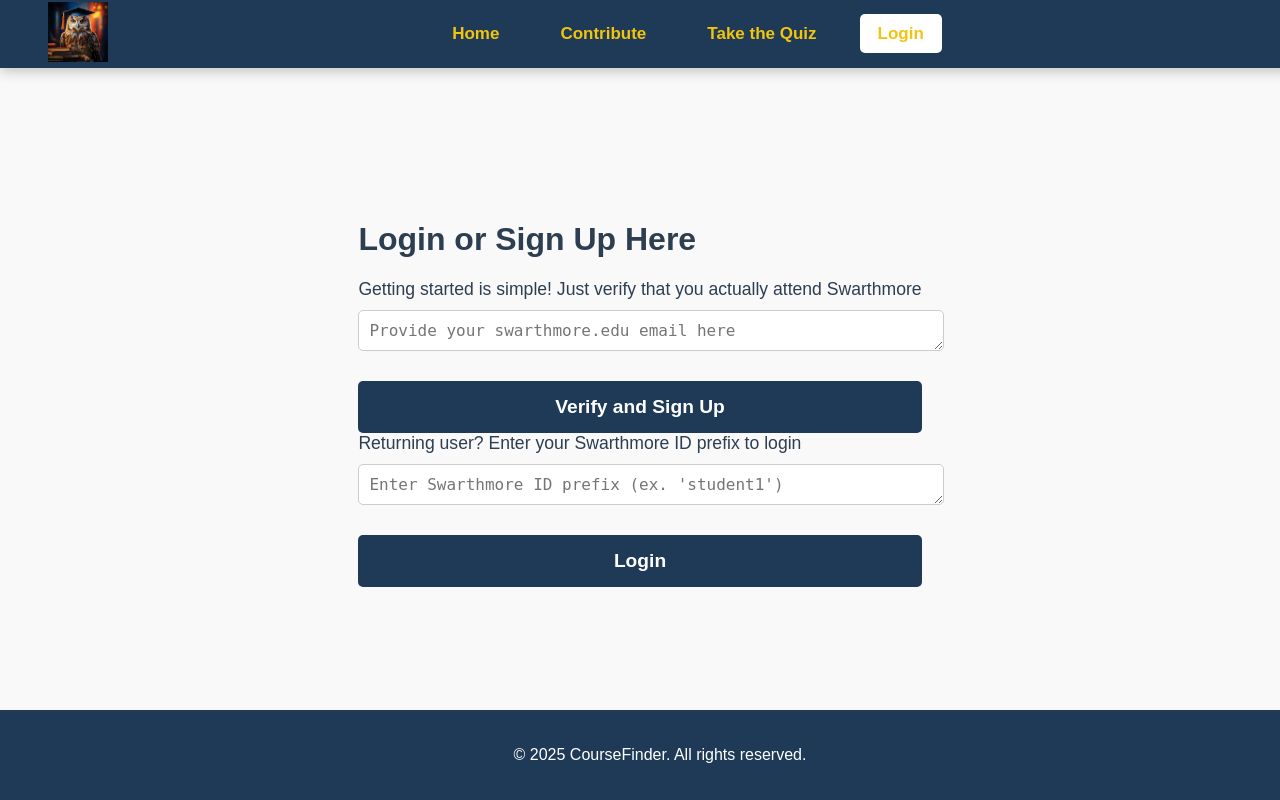
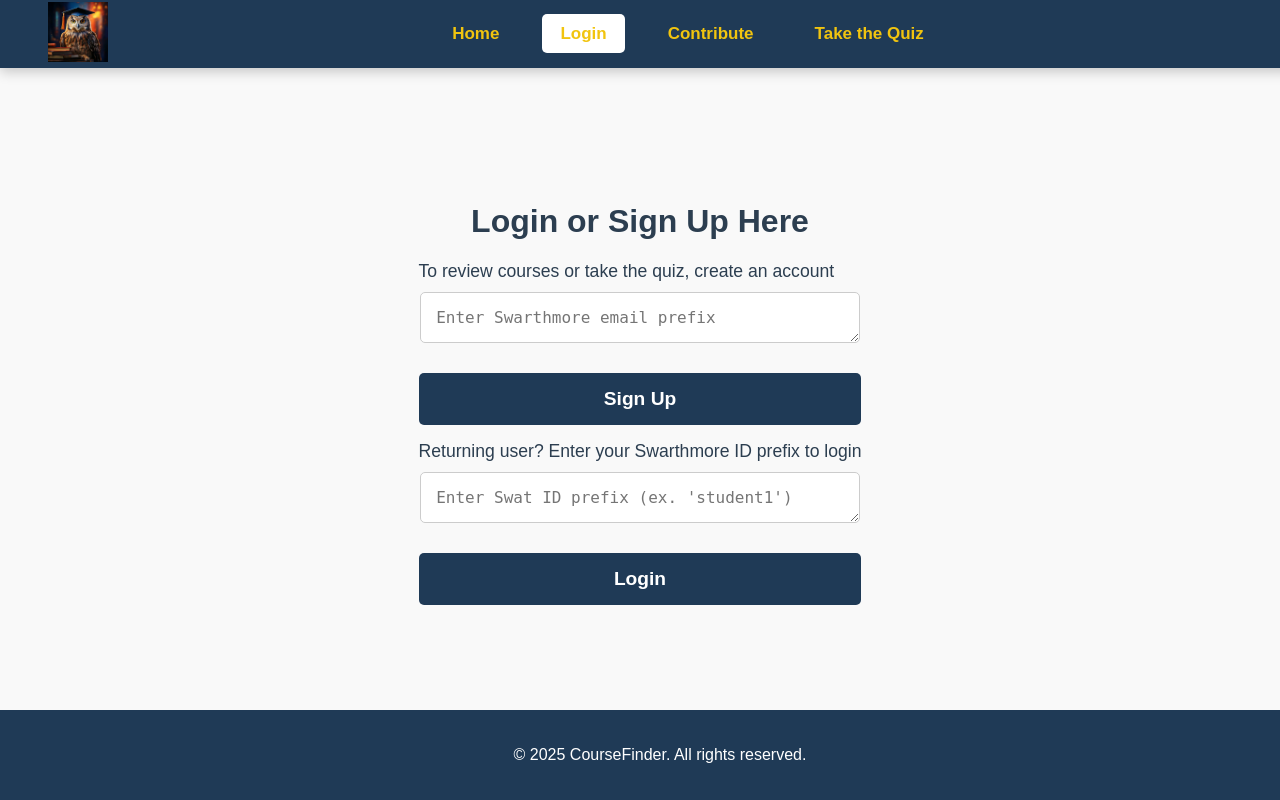
Before and after one commit to cs77-S25/coursefinder, a Flask app: page /login in a window 1280 px wide; the page is wider, and only the part inside the window is pictured. Run offline with Flask 3, Linux system fonts and the light colour scheme.

Commit message:
finished UI adjustments to homepage and layout and navbar

```diff
--- a/static/styles/base.css
+++ b/static/styles/base.css
@@ -6,6 +6,7 @@
     background-color: #f9f9f9; /* Softer background color */
     color: #2c3e50; /* Slightly darker text for better readability */
     align-items: center;
+    overflow-x: hidden;
 }
 h4{
     text-align: center;
@@ -84,13 +85,14 @@
 /* Hero Section */
 .hero {
     text-align: center;
-    padding-right: 0%;
-    padding-left: 0%;
-    padding: 500px; /* COME BACK TO THIS LATER!!!!!!!! */
-    background: linear-gradient(135deg, #f1c40f, #e67e22); /* Slightly softer gradient */
-    color: #1f3a56; /* Dark Blue text */
-    margin-right: 10px;
+    padding: 200px 20px; /* Reasonable padding */
+    background: linear-gradient(135deg, #f1c40f, #e67e22);
+    color: #1f3a56;
+    width: 100vw; /* Full width */
+    margin: 0; /* No margin that could interfere */
+    box-sizing: border-box;
 }
+
 
 .hero h1 {
     font-size: 3rem;
@@ -129,7 +131,7 @@
     background-color: #1f3a56; /* Dark Blue */
     color: white;
     padding: 20px;
-    margin-top: 50px;
+    margin-top: 40px;
     font-size: 16px;
     position: fixed;
     bottom: 0px;
--- a/static/styles/login.css
+++ b/static/styles/login.css
@@ -4,11 +4,13 @@
     justify-content: center;  /* Center horizontally */
     align-items: center;      /* Center vertically */
     min-height: calc(100vh - 150px); /* Adjust height to fit between header and footer */
+
 }
 
 
 /* General Styles for the Login Page */
 .login-container {
+    align-items: center;
     width: 80%;
     max-width: 500px; /* Reduce max-width for better centering */
     padding: 30px;
@@ -49,6 +51,10 @@
     cursor: pointer;
 }
 
+h1{
+    text-align: center;
+}
+
 button.cta-button:hover {
     background-color: #f1c40f;
     color: #1f3a56;
@@ -56,8 +62,8 @@
 
 /* Textarea for login */
 textarea {
-    width: 100%;
-    padding: 10px;
+    width: 92%;
+    padding: 15px;
     margin-bottom: 20px;
     border: 1px solid #ccc;
     border-radius: 5px;
--- a/templates/base.html
+++ b/templates/base.html
@@ -15,9 +15,9 @@
             </div>
             <ul class="nav-links">
                 <li><a href="{{ url_for('home') }}" {% if active=="home" %} class="active" {% endif %}>Home</a></li>
+                <li><a href="{{ url_for('login') }}" {% if active=="login" %} class="active" {% endif %}>Login</a></li>
                 <li><a href="{{ url_for('contribute') }}" {% if active=="contribute" %} class="active" {% endif %}>Contribute</a></li>
-                <li><a href="{{ url_for('quiz') }}" {% if active=="quiz" %} class="active" {% endif %}>Take the Quiz</a></li>
-                <li><a href="{{ url_for('login') }}" {% if active=="login" %} class="active" {% endif %}>Login</a></li>
+                <li><a href="{{ url_for('quiz') }}" {% if active=="quiz" %} class="active" {% endif %} {% if active=="home" %} hidden="true" {% endif %}>Take the Quiz</a></li>
             </ul>
         </nav>
     </header>
--- a/templates/login.html
+++ b/templates/login.html
@@ -6,13 +6,16 @@
         <h1>Login or Sign Up Here</h1>
         <form action="/login" method="POST">
             <div class="question">
-                <label for="login">Getting started is simple! Just verify that you actually attend Swarthmore</label>
-                <textarea id="login" name="login" rows="1" placeholder="Provide your swarthmore.edu email here"></textarea>
+                <label for="login">To review courses or take the quiz, create an account</label>
+                <textarea id="login" name="login" rows="1" placeholder="Enter Swarthmore email prefix"></textarea>
             </div>
-            <button type="submit" class="cta-button">Verify and Sign Up</button>
+            <button type="submit" class="cta-button">Sign Up</button>
+            <p>
+
+            </p>
             <div class="question">
                 <label for="login">Returning user? Enter your Swarthmore ID prefix to login</label>
-                <textarea id="login" name="login" rows="1" placeholder="Enter Swarthmore ID prefix (ex. 'student1')"></textarea>
+                <textarea id="login" name="login" rows="1" placeholder="Enter Swat ID prefix (ex. 'student1')"></textarea>
             </div>
             <button type="submit" class="cta-button">Login</button>
         </form>
```
